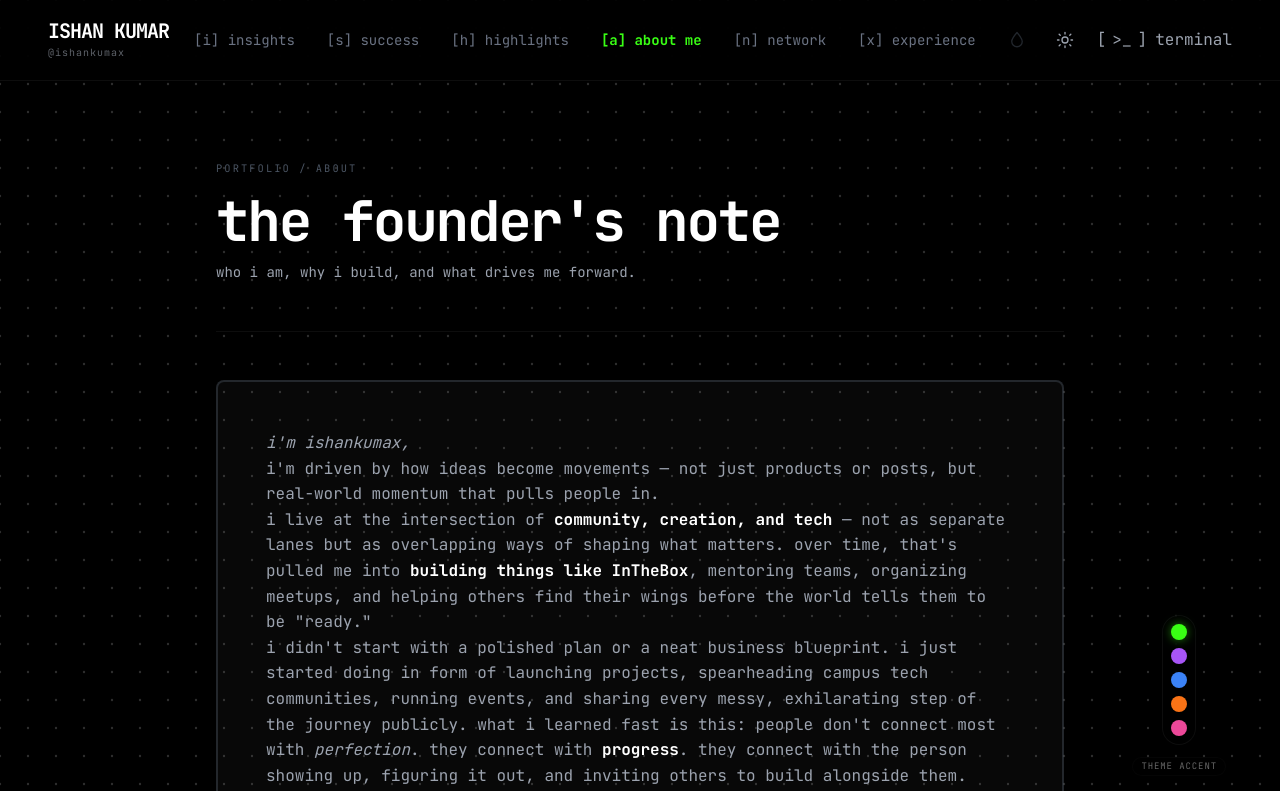
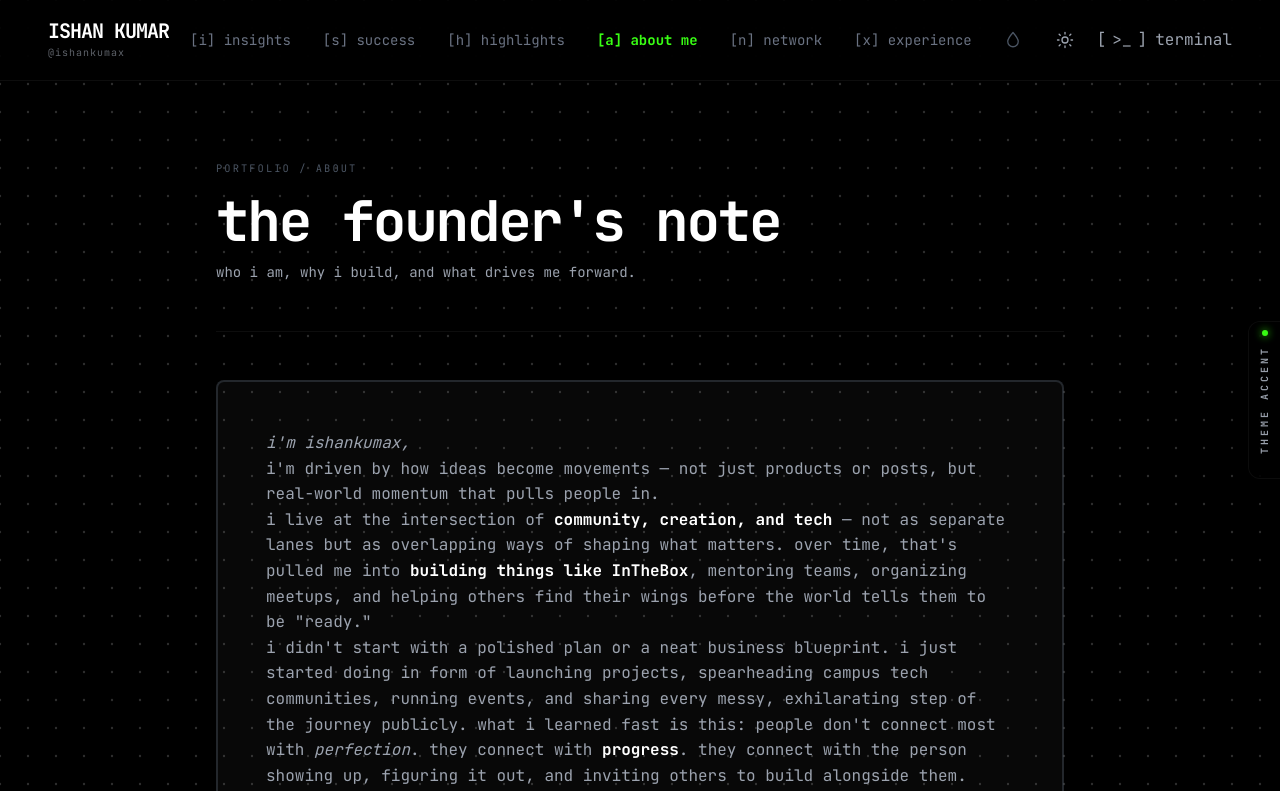
Before and after one commit to ishankumax/portfolio, a React (Vite) app: page /about in a window 1280 px wide. Shown: the top 791 px of the page. Built offline with nearby package versions, Linux system fonts and the light colour scheme.

Commit message:
updated the ripple  and theme accent buttons

```diff
--- a/src/components/Navbar.jsx
+++ b/src/components/Navbar.jsx
@@ -51,7 +51,7 @@ function Navbar({ onOpenTerminal }) {
               id="ripple-toggle"
               onClick={toggleRipple}
               aria-label="Toggle ripple background"
-              className="relative w-8 h-8 flex items-center justify-center rounded-full transition-colors cursor-pointer"
+              className="relative w-10 h-10 flex items-center justify-center rounded-full transition-colors cursor-pointer"
               style={{
                 color: rippleEnabled ? 'var(--accent)' : 'var(--text-muted)',
                 filter: rippleEnabled ? 'drop-shadow(0 0 6px var(--accent-glow))' : 'none',
@@ -68,7 +68,7 @@ function Navbar({ onOpenTerminal }) {
                 strokeLinecap="round"
                 strokeLinejoin="round"
                 className="w-[18px] h-[18px] transition-all duration-300"
-                style={{ opacity: rippleEnabled ? 1 : 0.45 }}
+                style={{ opacity: rippleEnabled ? 1 : 18 }}
               >
                 <path d="M12 2C12 2 5 10 5 14a7 7 0 0 0 14 0c0-4-7-12-7-12z" />
               </svg>
--- a/src/components/RippleBackground.jsx
+++ b/src/components/RippleBackground.jsx
@@ -17,6 +17,10 @@ const CONFIG = {
   maxDisplace:  9,      // px — max dot displacement at peak
   fadeInDur:    0.12,   // s — fade in
   fadeDuration: 0.6,    // s — hold time before fade out begins
+
+  // Hover effect
+  hoverRadius:  150,    // px — distance at which hover starts
+  hoverStrength: 0.8,   // 0-1 — intensity of hover effect
 }
 
 // ─── Hex → RGB ────────────────────────────────────────────────────────────────
@@ -36,6 +40,7 @@ function gaussian(x, sigma) {
 export default function RippleBackground({ enabled }) {
   const canvasRef    = useRef(null)
   const ripplesRef   = useRef([])
+  const mouseRef     = useRef({ x: -1000, y: -1000 })
   const rafRef       = useRef(null)
   const lastTimeRef  = useRef(null)
   const { accentColor } = useTheme()
@@ -99,10 +104,11 @@ export default function RippleBackground({ enabled }) {
           const bx = c * spacing
           const by = r * spacing
 
-          // ── Ripple displacement (only when there are active ripples) ───────
+          // ── Ripple & Hover displacement ─────────────────────────────────────
           let dx = 0, dy = 0
           let rippleInfluence = 0
 
+          // 1. Calculate ripple displacement
           for (const rip of activeRipples) {
             const age = (now - rip.born) / 1000
             const dist = Math.hypot(bx - rip.x, by - rip.y)
@@ -127,16 +133,31 @@ export default function RippleBackground({ enabled }) {
             }
           }
 
+          // 2. Calculate hover displacement
+          const distToMouse = Math.hypot(bx - mouseRef.current.x, by - mouseRef.current.y)
+          let hoverInfluence = 0
+          if (distToMouse < CONFIG.hoverRadius) {
+            const hoverNorm = 1 - distToMouse / CONFIG.hoverRadius
+            // Smoothstep-like easing for hover
+            hoverInfluence = Math.pow(hoverNorm, 2) * CONFIG.hoverStrength
+
+            // Subtle push away from mouse
+            const angle = Math.atan2(by - mouseRef.current.y, bx - mouseRef.current.x)
+            dx += Math.cos(angle) * hoverInfluence * 4
+            dy += Math.sin(angle) * hoverInfluence * 4
+          }
+
           const dotX = bx + dx
           const dotY = by + dy
 
           // ── Compose color & opacity ────────────────────────────────────────
-          const totalOpacity = Math.min(CONFIG.dotOpacity + rippleInfluence * 0.4, 0.95)
-          const tint = Math.min(rippleInfluence * 1.4, 1)
+          const combinedInfluence = Math.max(rippleInfluence, hoverInfluence)
+          const totalOpacity = Math.min(CONFIG.dotOpacity + combinedInfluence * 0.4, 0.95)
+          const tint = Math.min(combinedInfluence * 1.4, 1)
           const ir = Math.round(255 * (1 - tint) + accent.r * tint)
           const ig = Math.round(255 * (1 - tint) + accent.g * tint)
           const ib = Math.round(255 * (1 - tint) + accent.b * tint)
-          const dotR = CONFIG.dotRadius + rippleInfluence * 0.6
+          const dotR = CONFIG.dotRadius + combinedInfluence * 0.8
 
           ctx.beginPath()
           ctx.arc(dotX, dotY, dotR, 0, Math.PI * 2)
@@ -159,8 +180,9 @@ export default function RippleBackground({ enabled }) {
   // ── Event listeners — only attached when enabled ───────────────────────────
   useEffect(() => {
     if (!enabled) {
-      // Clear any lingering ripples when toggled off
+      // Clear any lingering ripples and hover when toggled off
       ripplesRef.current = []
+      mouseRef.current = { x: -1000, y: -1000 }
       return
     }
 
@@ -182,12 +204,24 @@ export default function RippleBackground({ enabled }) {
       }
     }
 
+    const onDocMouseMove = e => {
+      const { x, y } = getPos(e.clientX, e.clientY)
+      mouseRef.current = { x, y }
+    }
+    const onDocMouseLeave = () => {
+      mouseRef.current = { x: -1000, y: -1000 }
+    }
+
     document.addEventListener('click',      onDocClick)
     document.addEventListener('touchstart', onDocTouch, { passive: true })
+    document.addEventListener('mousemove',  onDocMouseMove)
+    document.addEventListener('mouseleave', onDocMouseLeave)
 
     return () => {
       document.removeEventListener('click',      onDocClick)
       document.removeEventListener('touchstart', onDocTouch)
+      document.removeEventListener('mousemove',  onDocMouseMove)
+      document.removeEventListener('mouseleave', onDocMouseLeave)
     }
   }, [enabled, spawnRipple])
 
--- a/src/components/ui/AccentPicker.jsx
+++ b/src/components/ui/AccentPicker.jsx
@@ -1,47 +1,106 @@
-import React from 'react'
-import { useLocation } from 'react-router-dom'
+import React, { useState, useRef, useEffect } from 'react'
 import { useTheme, ACCENT_PALETTE } from '../../ThemeContext'
 
 /**
  * AccentPicker
- * A premium floating UI to switch the global accent color in real-time.
+ * A premium right-side collapsible control to switch global accent colors.
  */
 const AccentPicker = () => {
   const { accentColor, setAccentColor } = useTheme()
-  const location = useLocation()
+  const [isOpen, setIsOpen] = useState(false)
+  const pickerRef = useRef(null)
 
+  // Auto-close on outside click
+  useEffect(() => {
+    const handleClickOutside = (event) => {
+      if (pickerRef.current && !pickerRef.current.contains(event.target)) {
+        setIsOpen(false)
+      }
+    }
+    if (isOpen) {
+      document.addEventListener('mousedown', handleClickOutside)
+    }
+    return () => document.removeEventListener('mousedown', handleClickOutside)
+  }, [isOpen])
 
   return (
-    <div className="fixed bottom-4 left-1/2 -translate-x-1/2 md:translate-x-0 md:left-auto md:bottom-6 md:right-[54px] z-[100] flex flex-col md:flex-col items-center gap-2 md:gap-3">
-      <div className="flex flex-row md:flex-col gap-2 p-2 rounded-full border backdrop-blur-xl shadow-2xl transition-all duration-500 hover:scale-105"
-           style={{ backgroundColor: 'var(--bg-navbar)', borderColor: 'var(--border-subtle)' }}>
+    <div
+      ref={pickerRef}
+      className={`fixed right-0 top-1/2 -translate-y-1/2 z-[150] flex items-center transition-all duration-500 ease-in-out ${
+        isOpen ? 'translate-x-0' : 'translate-x-[64px] md:translate-x-[60px]'
+      }`}
+    >
+      {/* Vertical Trigger Tab */}
+      <button
+        onClick={() => setIsOpen(!isOpen)}
+        className="flex flex-col items-center justify-center py-6 px-2 rounded-l-xl border-y border-l backdrop-blur-xl shadow-[-8px_0_24px_rgba(0,0,0,0.3)] hover:shadow-[-8px_0_32px_var(--accent-glow)] transition-all duration-300 group relative"
+        style={{
+          backgroundColor: 'var(--bg-navbar)',
+          borderColor: 'var(--border-subtle)',
+          color: isOpen ? 'var(--accent)' : 'var(--text-secondary)',
+          minWidth: '32px'
+        }}
+        aria-label={isOpen ? "Close accent picker" : "Open accent picker"}
+      >
+        {/* Active Color Indicator on Tab */}
+        {!isOpen && (
+          <div
+            className="absolute top-2 w-1.5 h-1.5 rounded-full shadow-[0_0_8px_var(--accent)]"
+            style={{ backgroundColor: 'var(--accent)' }}
+          />
+        )}
+
+        <span
+          className="font-mono text-[10px] font-bold tracking-[0.3em] uppercase whitespace-nowrap"
+          style={{
+            writingMode: 'vertical-lr',
+            transform: 'rotate(180deg)',
+            color: isOpen ? 'var(--accent)' : 'inherit'
+          }}
+        >
+          theme accent
+        </span>
+      </button>
+
+      {/* Expanded Panel */}
+      <div
+        className="p-4 border-y border-l backdrop-blur-3xl shadow-2xl flex flex-col gap-4 w-[64px] md:w-[60px]"
+        style={{
+          backgroundColor: 'var(--bg-navbar)',
+          borderColor: 'var(--border-subtle)',
+        }}
+      >
+        <div className="flex flex-col gap-4 items-center">
           {ACCENT_PALETTE.map((color) => (
             <button
               key={color.name}
-            onClick={() => setAccentColor(color.value)}
-            className={`w-4 h-4 md:w-4 md:h-4 rounded-full transition-all duration-300 hover:scale-125 relative group ${
-              accentColor === color.value ? 'ring-2 ring-offset-2 ring-offset-transparent' : ''
+              onClick={() => {
+                setAccentColor(color.value)
+              }}
+              className={`w-7 h-7 md:w-6 md:h-6 rounded-full transition-all duration-300 hover:scale-110 relative group flex items-center justify-center ${
+                accentColor === color.value ? 'ring-2 ring-white ring-offset-2 ring-offset-black' : 'hover:ring-1 hover:ring-white/30'
               }`}
               style={{
                 backgroundColor: color.value,
-              ringColor: color.value,
-              boxShadow: accentColor === color.value ? `0 0 10px ${color.value}80` : 'none'
+                boxShadow: accentColor === color.value ? `0 0 15px ${color.value}80` : 'none'
               }}
               title={`Switch to ${color.name} accent`}
             >
               {/* Tooltip */}
-            <span className="absolute bottom-full mb-3 md:bottom-auto md:mb-0 md:right-full md:mr-3 top-1/2 -translate-y-1/2 px-2 py-1 rounded bg-black/80 text-[9px] text-white opacity-0 group-hover:opacity-100 transition-opacity whitespace-nowrap pointer-events-none uppercase tracking-widest border border-white/10 hidden md:block">
+              <span className="absolute right-full mr-4 top-1/2 -translate-y-1/2 px-2.5 py-1.5 rounded bg-black/90 text-[9px] text-white opacity-0 group-hover:opacity-100 transition-all duration-200 whitespace-nowrap pointer-events-none uppercase tracking-widest border border-white/10 translate-x-2 group-hover:translate-x-0 hidden md:block z-[200]">
                 {color.name}
               </span>
+
+              {/* Checkmark for active */}
+              {accentColor === color.value && (
+                <svg className="w-3 h-3 text-black" fill="none" viewBox="0 0 24 24" stroke="currentColor" strokeWidth={4}>
+                  <path strokeLinecap="round" strokeLinejoin="round" d="M5 13l4 4L19 7" />
+                </svg>
+              )}
             </button>
           ))}
         </div>
-
-      {/* Label */}
-      <span className="inline-block text-[9px] font-mono tracking-widest uppercase opacity-80 md:opacity-40 select-none px-2 py-0.5 rounded-full shadow-lg border md:border-transparent md:shadow-none md:bg-transparent"
-            style={{ backgroundColor: 'var(--bg-base-95)', borderColor: 'var(--border-subtle)' }}>
-        theme accent
-      </span>
+      </div>
     </div>
   )
 }
```
Lines whose indentation alone changed are shown as unchanged.
